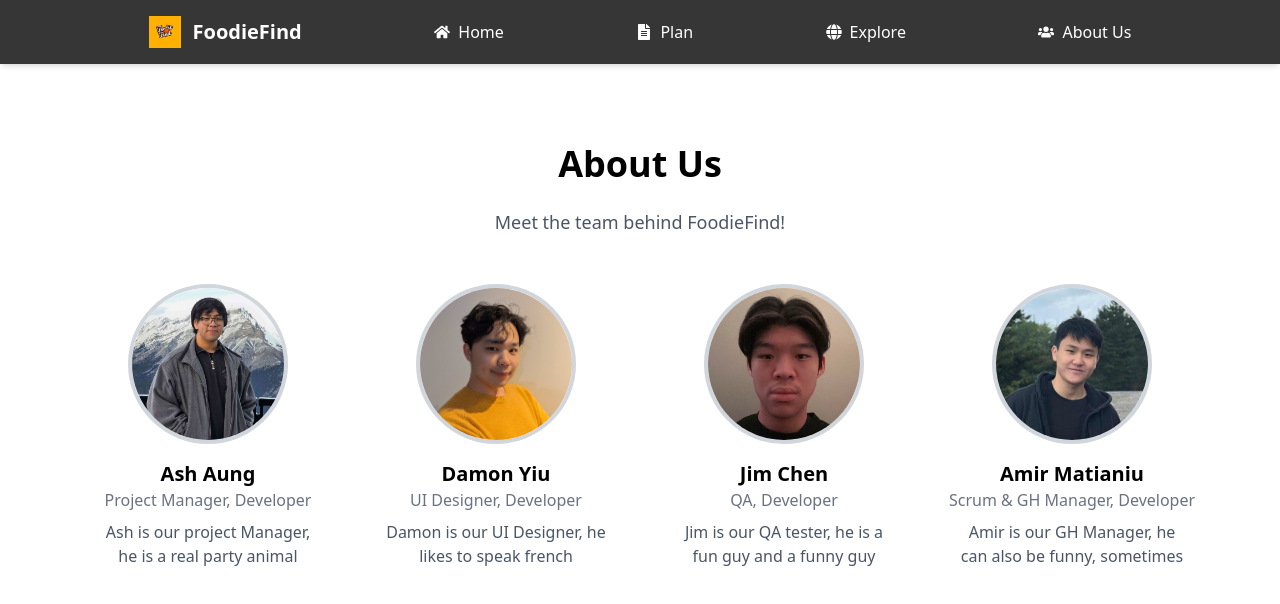
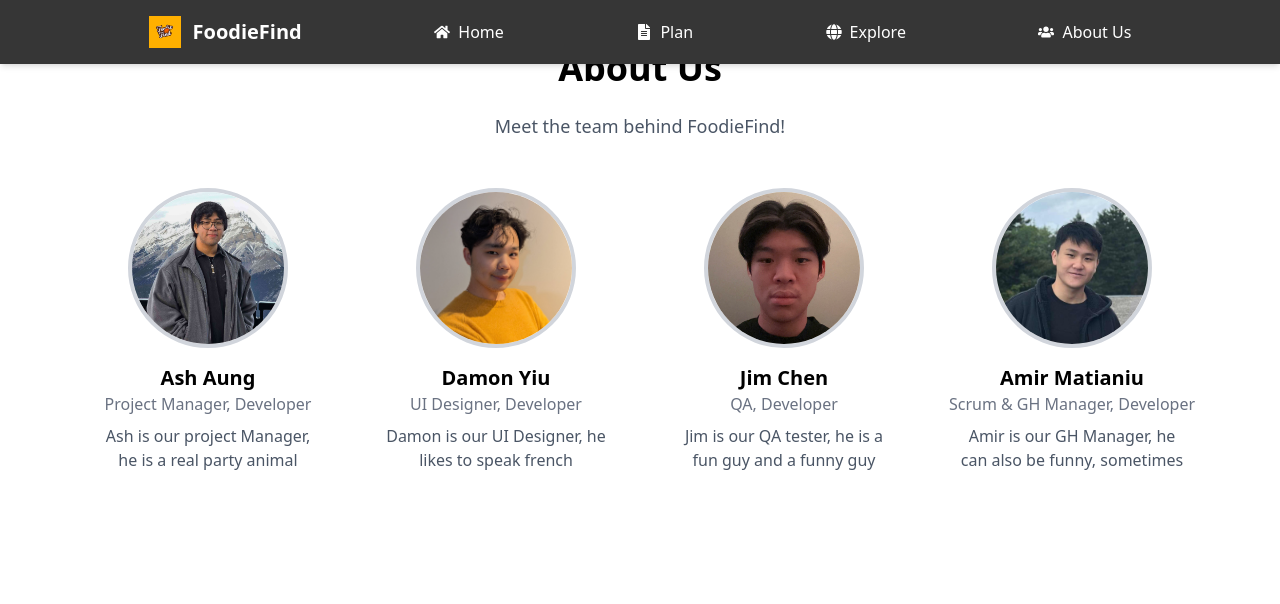
Before and after one commit to CMPT-276-SPRING-2025/final-project-12-woods, a React (Vite) app in the folder foodiefind/: page /about in a window 1280 px wide. Shown: the top 604 px of the page. Built offline with nearby package versions, Linux system fonts and the light colour scheme.

Commit message:
fixed css styling from app.jsx
fixed css to allow full image displayed for each page there was an unnecessary sidebar

```diff
--- a/foodiefind/src/App.jsx
+++ b/foodiefind/src/App.jsx
@@ -10,7 +10,7 @@ import Explore from './pages/Explore';
 function App() {
   return (
     <Router>
-      <div className="flex flex-col min-h-screen">
+      <div>
         {/* Navigation - Changed to specific hex color #363636 */}
         <nav className="py-4 shadow-md fixed w-full top-0 z-10" style={{ backgroundColor: '#363636' }}>
           <div className="container mx-auto flex items-center justify-evenly px-4">
@@ -43,7 +43,7 @@ function App() {
         </nav>
 
         {/* Page content - add margin-top to account for fixed navbar */}
-        <div className="container mx-auto p-4 mt-20 flex-grow">
+        <div >
           <Routes>
             <Route path="/" element={<Home />} />
             <Route path="/plan" element={<Plan />} />
--- a/foodiefind/src/pages/Home.jsx
+++ b/foodiefind/src/pages/Home.jsx
@@ -111,11 +111,11 @@ function Home() {
   }, []);
 
   return (
-    <div className='max-w-[1400px] h-[780px] w-full m-auto py-16 px-4 relative group'>
+    <div className='w-screen h-[780px] m-0 py-16 px-0 relative group'>
       {/* Background image */}
       <div
         style={{ backgroundImage: `url(${slides[currentIndex].url})` }}
-        className='w-full h-full rounded-2xl bg-center bg-cover duration-500'
+        className='w-full h-full bg-center bg-cover duration-500'
       ></div>
 
       {/* Left Arrow */}
```
